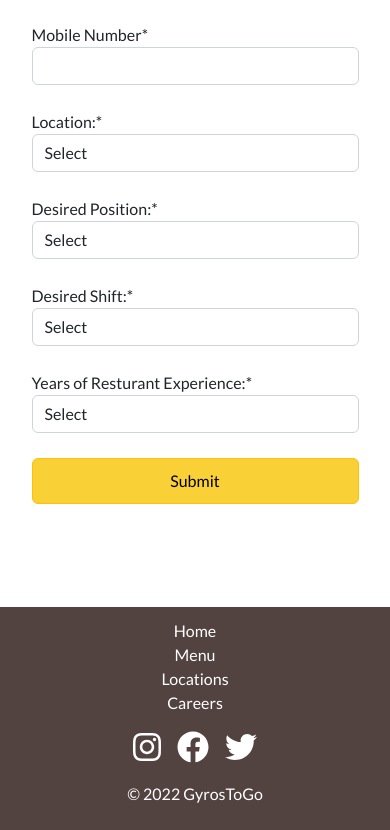
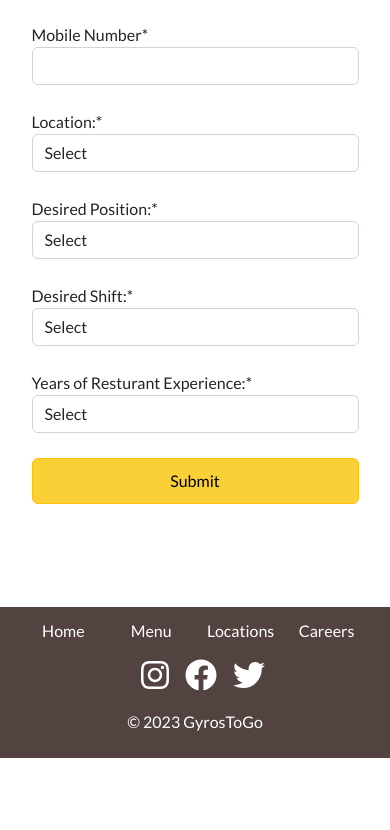
Before and after one commit to DyanaR/GyrosToGo.github.io, a website: page public/careers.html in a window 390 px wide. Shown: the part 470-1300 px from the top of the page. After the commit the page ends 1228 px from the top, so only its background shows below. Drawn offline with nearby package versions, Linux system fonts and the light colour scheme.

Commit message:
Update careers.html

```diff
--- a/public/careers.html
+++ b/public/careers.html
@@ -168,29 +168,29 @@
 
   <!-- end of form -->
 
-  <!-- Footer   -->
+<!-- Footer -->
   <div class="footer-container">
     <div class="row links">
-      <div class="col-lg-3">
+      <div class="col-lg-3 col-md-3 col-sm-3 col-3">
       <a href="index.html" class="nav-link p-0 quick-links">Home</a>
       </div>
-      <div class="col-lg-3">
+      <div class="col-lg-3 col-md-3 col-sm-3 col-3">
         <a href="menu.html" class="nav-link p-0 quick-links">Menu</a>
       </div>
-      <div class="col-lg-3">
+      <div class="col-lg-3 col-md-3 col-sm-3 col-3">
         <a href="locations.html" class="nav-link p-0 quick-links">Locations</a>
       </div>
-      <div class="col-lg-3">
+      <div class="col-lg-3 col-md-3 col-sm-3 col-3">
         <a href="careers.html" class="nav-link p-0 quick-links">Careers</a>
       </div>
     </div>
       <ul class="list-unstyled d-flex social-media">
-        <a href="https://www.instagram.com/gyrostogo1/"><i class="fa-brands fa-instagram fa-2x icon-image"></i> </a>
+        <a class="ms-3"href="https://www.instagram.com/gyrostogo1/"><i class="fa-brands fa-instagram fa-2x icon-image"></i> </a>
         <a class="ms-3" href="https://www.facebook.com/gyrostogo1"><i class="fa-brands fa-facebook fa-2x icon-image"></i> </a>
         <a class="ms-3" href="https://mobile.twitter.com/togyros"><i class="fa-brands fa-twitter fa-2x icon-image"></i> </a>
       </ul>
     <div class="copyright-box">
-      <p>© 2022 GyrosToGo</p>
+      <p>© 2023 GyrosToGo</p>
     </div>
   </div>
   <!-- end of footer -->
```
